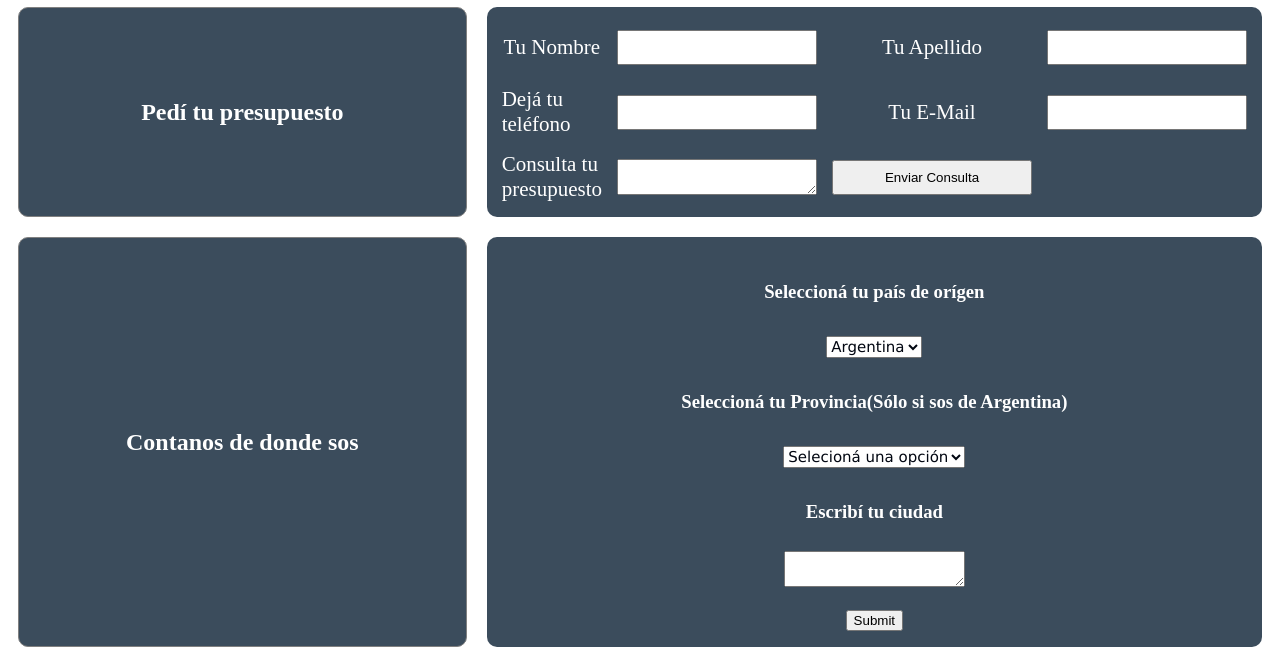
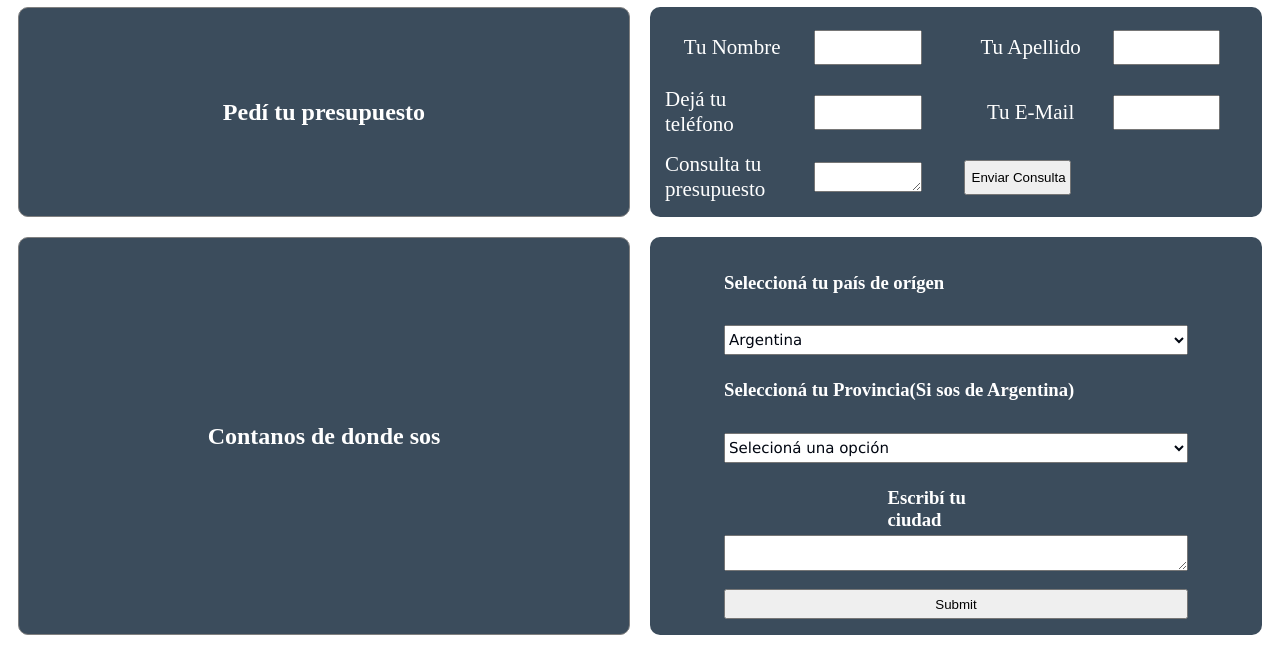
Before and after one commit to Marianonet/arquitectura, a plain HTML site: page Presupuesto.html in a window 1280 px wide. Shown: the part 71-724 px from the top of the page. Drawn offline with Linux system fonts and the light colour scheme.

Commit message:
Add files via upload

```diff
--- a/Presupuesto.html
+++ b/Presupuesto.html
@@ -44,7 +44,7 @@
             <option value="Chi">Chile</option>
             <option value="Bra">Brasil</option>
         </select>
-    <h3>Seleccioná tu Provincia(Sólo si sos de Argentina)</h3>
+    <h3>Seleccioná tu Provincia(Si sos de Argentina)</h3>
         <select name="Provincia" id="" >
             <option value="">Selecioná una opción</option>
             <option value="buenos-aires">Buenos Aires</option>
@@ -72,7 +72,7 @@
     </select>
          <label for="cuidad" ><h3>Escribí tu ciudad</h3></label>
          <textarea name="ciudad" id=""></textarea><br>
-    <input type="submit" name="Enviar Datos" id="">
+    <input type="submit" name="Enviar Datos" id="enviar-datos">
     </div>
     </div>
     </main>
--- a/css/style.css
+++ b/css/style.css
@@ -10,11 +10,12 @@
     border: 1px solid black;
 }
 h3{
-    display: flex;
+    /* display: flex;
     justify-content: left;
     align-items: center;
-    padding: 0.5em;
-
+    padding: 0.5em; */
+    width: 80%;
+    height: 30px;
 }
 .subtitulo{
     text-align: center;
@@ -65,10 +66,12 @@ h3{
         font-size: 21px;
     }
 .formulario input{
-    width: 200px;
+    width: 80%;
+    height: 30px;
 }
 .formulario textarea{
-    width: 200px;
+    width: 80%;
+    height: 30px;
 }
 .contame{
     display: flex;
@@ -82,18 +85,24 @@ h3{
 
 }
 .contame select{
+    width: 80%;
+    height: 30px;
     margin: 5px;
     font-size: 15px;
     color: #010611;
     font-family: Verdana, Geneva, Tahoma, sans-serif;
 }
-.contame textarea{margin-bottom: 5px;
+.contame textarea{
+    width: 80%;
+}
+#enviar-datos{
+    width: 80%;
+    height: 30px;
 }
 .texto{
     background-color: rgba(7, 29, 49, 0.788);
     color: white;
     padding: 1em;
-    /* border: 1px solid grey; */
     border-radius: 10px;
     margin: 10px;
     overflow: hidden;
```
Also changed, not shown: obras-terminadas.html (+1 -1 lines), un-poco-de-nosotros.html (+1 -1 lines).
